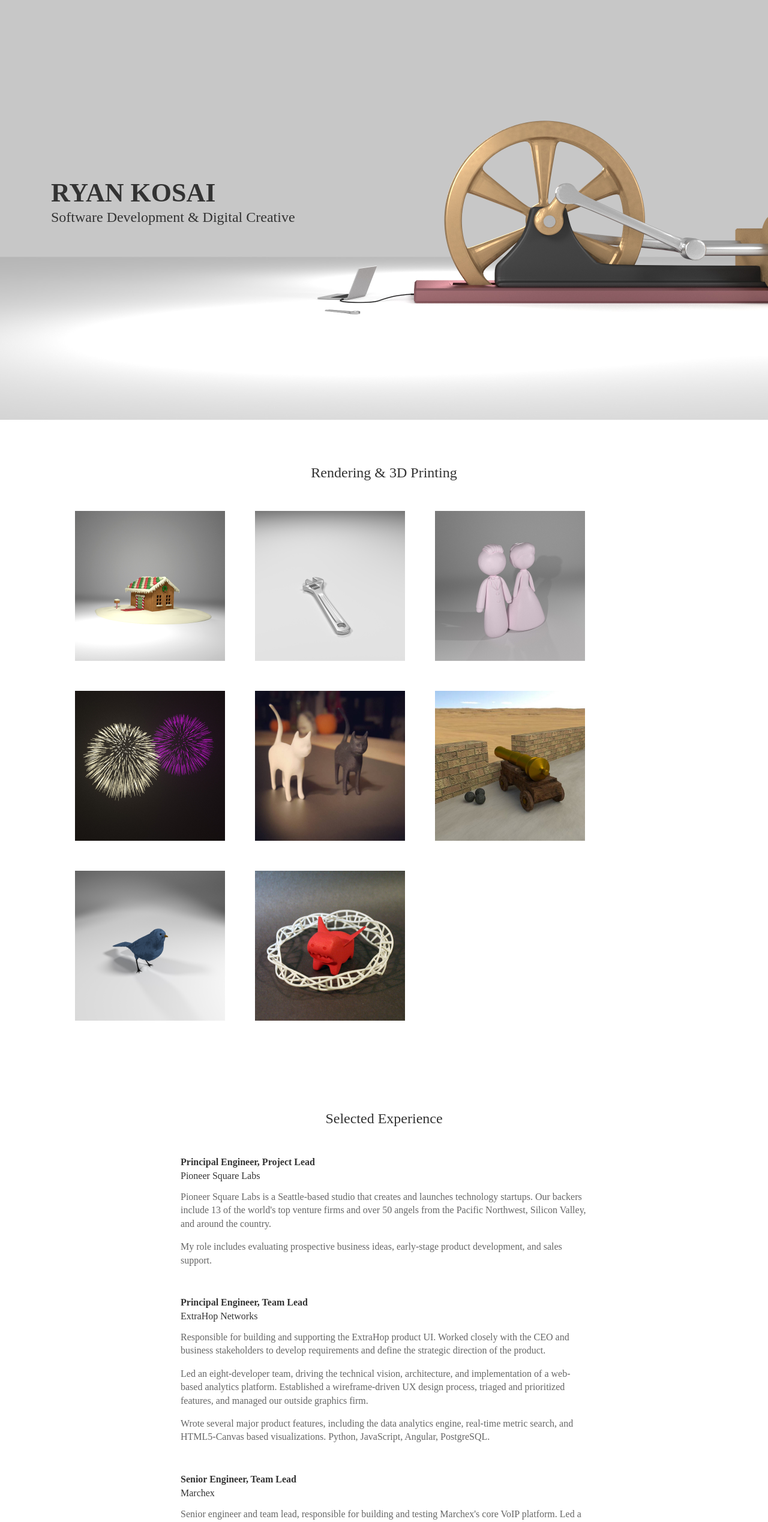
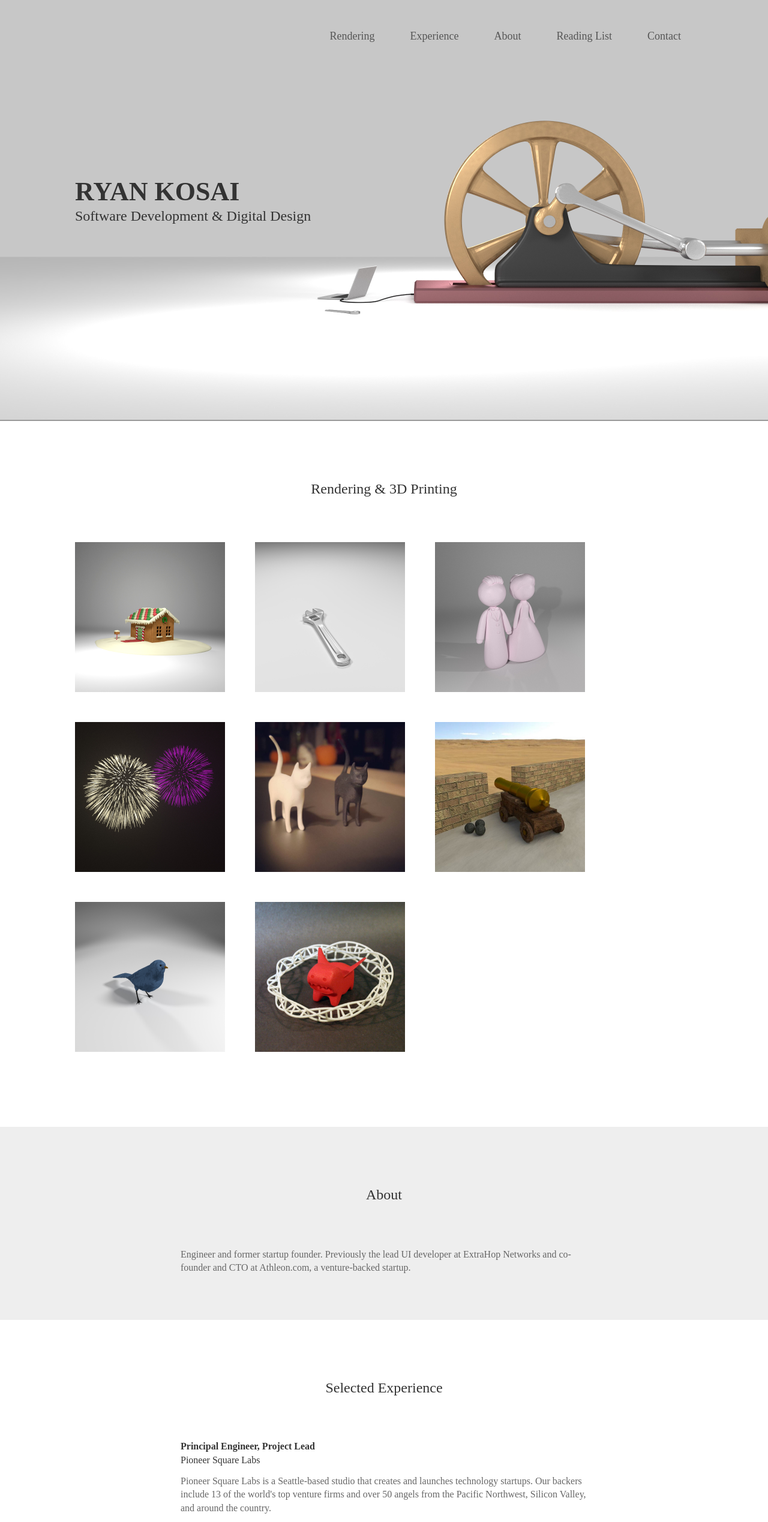
Before and after one commit to rkosai/rkosai-website, a website: page src/index.html in a window 1280 px wide. Shown: the top 2538 px of the page at 60% size. Drawn offline with nearby package versions, Linux system fonts and the light colour scheme; files that its build step writes are made by us from their sources.

Commit message:
WIP, added about section.

```diff
--- a/src/css/index.less
+++ b/src/css/index.less
@@ -35,43 +35,65 @@ body {
     img {
         width: 1400px;
     }
+
+    border-bottom: 2px solid #999;
 }
 
     .c-hero__block {
         position: absolute;
         width: 425px;
         text-align: left;
-        left: 85px;
+        left: 125px;
     }
 
     .c-hero__title {
         .c-hero__block;
-        top: 296px;
+        top: 294px;
         font-size: 44px;
         font-weight: bold;
     }
 
     .c-hero__subtitle {
         .c-hero__block;
-        top: 349px;
+        top: 347px;
         font-size: 24px;
     }
 
+    .c-hero__links {
+        position: absolute;
+        width: 700px;
+        text-align: right;
+        top: 40px;
+        right: 125px;
+
+        a {
+            font-size: 18px;
+            display: inline-block;
+            margin-left: 15px;
+            color: #555;
+            text-decoration: none;
+            padding: 10px 20px;
+
+            &:hover {
+                background: #BBB;
+            }
+        }
+    }
 
 .c-content {
     box-sizing: border-box;
-    padding: 25px 75px;
-
+    padding: 25px 75px 75px 75px;
 }
 
     .c-content__header {
         text-align: center;
         font-size: 24px;
-        padding: 50px;
+        padding: 75px;
     }
 
 .c-content--alternative {
     .c-content;
+    background: #EEE;
 }
 
 .o-grid {
@@ -89,7 +111,15 @@ body {
         }
     }
 
+.o-section-contents {
+    font-size: 16px;
+    min-width: 500px;
+    width: 60%;
+    margin: 0 auto;
+}
+
 .o-job {
+    .o-section-contents;
     font-size: 16px;
     min-width: 500px;
     width: 60%;
@@ -110,3 +140,13 @@ body {
         color: #666;
         line-height: 1.4;
     }
+
+.o-para {
+    .o-section-contents;
+    color: #666;
+    line-height: 1.4;
+
+    img {
+        width: 30%;
+    }
+}
--- a/src/index.html
+++ b/src/index.html
@@ -10,7 +10,14 @@
                 RYAN KOSAI
             </div>
             <div class="c-hero__subtitle">
-                Software Development &amp; Digital Creative
+                Software Development &amp; Digital Design
+            </div>
+            <div class="c-hero__links">
+                <a href="#rendering">Rendering</a>
+                <a href="#experience">Experience</a>
+                <a href="#about">About</a>
+                <a href="#reading-list">Reading List</a>
+                <a href="#contact">Contact</a>
             </div>
         </div>
         <div class="c-content">
@@ -27,6 +34,14 @@
             </div>
         </div>
         <div class="c-content--alternative">
+            <div class="c-content__header">About</div>
+            <div class="o-para">
+                Engineer and former startup founder. Previously the lead UI
+                developer at ExtraHop Networks and co-founder and CTO at
+                Athleon.com, a venture-backed startup.
+            </div>
+        </div>
+        <div class="c-content">
             <div class="c-content__header">Selected Experience</div>
             <div class="o-job">
                 <div class="o-job__title">
```
